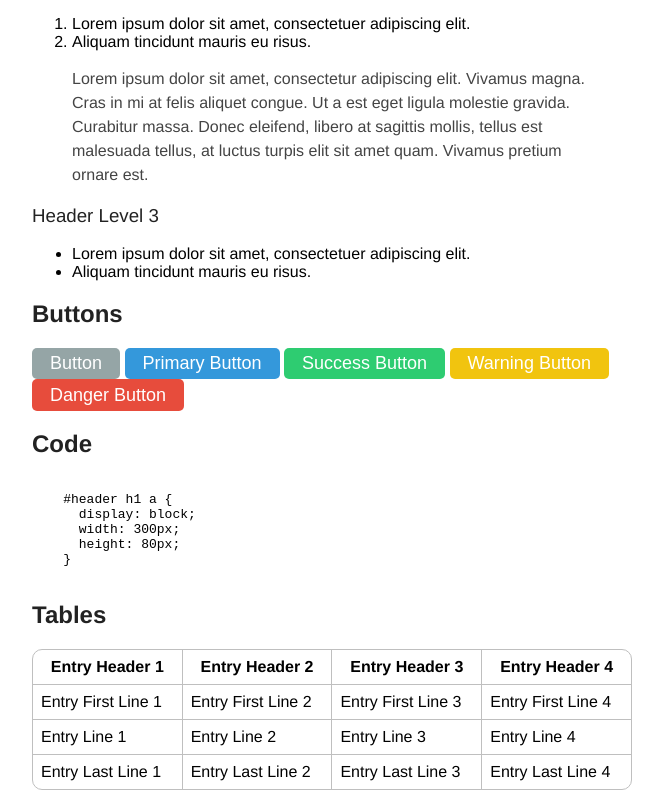
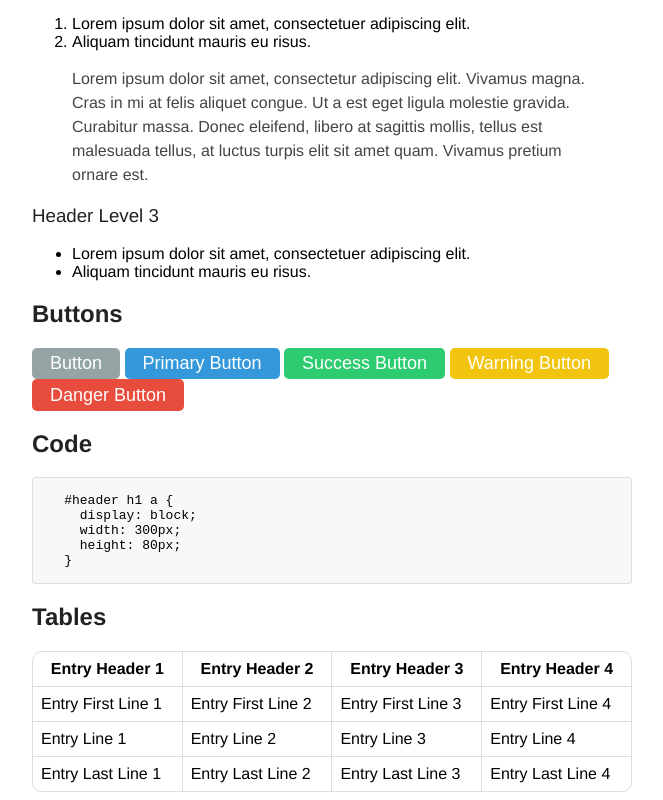
Before and after one commit to patmood/patstrap, a plain HTML site: page index.html in a window 1280 px wide. Shown: the part 426-1226 px from the top of the page, without its empty margins (308-971 px from the left). Drawn offline with Linux system fonts and the light colour scheme.

Commit message:
code blocks

```diff
--- a/patstrap.css
+++ b/patstrap.css
@@ -50,7 +50,7 @@ button.danger { background-color: #e74c3c; }
 button.danger:hover { background-color: #c0392b; }
 
 table {
-  border: solid 1px #bfbfbf;
+  border: solid 1px #ddd;
   border-radius: 10px;
   -webkit-border-radius: 10px;
   -moz-border-radius: 10px;
@@ -61,8 +61,8 @@ table {
 td, th {
   margin: 0px;
   padding: 0.5em;
-  border-left: solid 1px #bfbfbf;
-  border-bottom: solid 1px #bfbfbf;
+  border-left: solid 1px #ddd;
+  border-bottom: solid 1px #ddd;
 }
 td:first-child, th:first-child {
   border-left: none;
@@ -71,6 +71,27 @@ tr:last-child td {
   border-bottom: none;
 }
 
+code {
+  border: solid 1px #ddd;
+  border-radius: 3px;
+  -webkit-border-radius: 3px;
+  -moz-border-radius: 3px;
+  background-color: #f8f8f8;
+  margin: 0 2px;
+  padding: 0 5px;
+}
+
+pre {
+  border: solid 1px #ddd;
+  border-radius: 3px;
+  -webkit-border-radius: 3px;
+  -moz-border-radius: 3px;
+  background-color: #f8f8f8;
+}
+pre code {
+  border: none;
+  background: none;
+}
 /* LAYOUT */
 .container {
   max-width: 600px;
```
Also changed, not shown: 1 other file.
